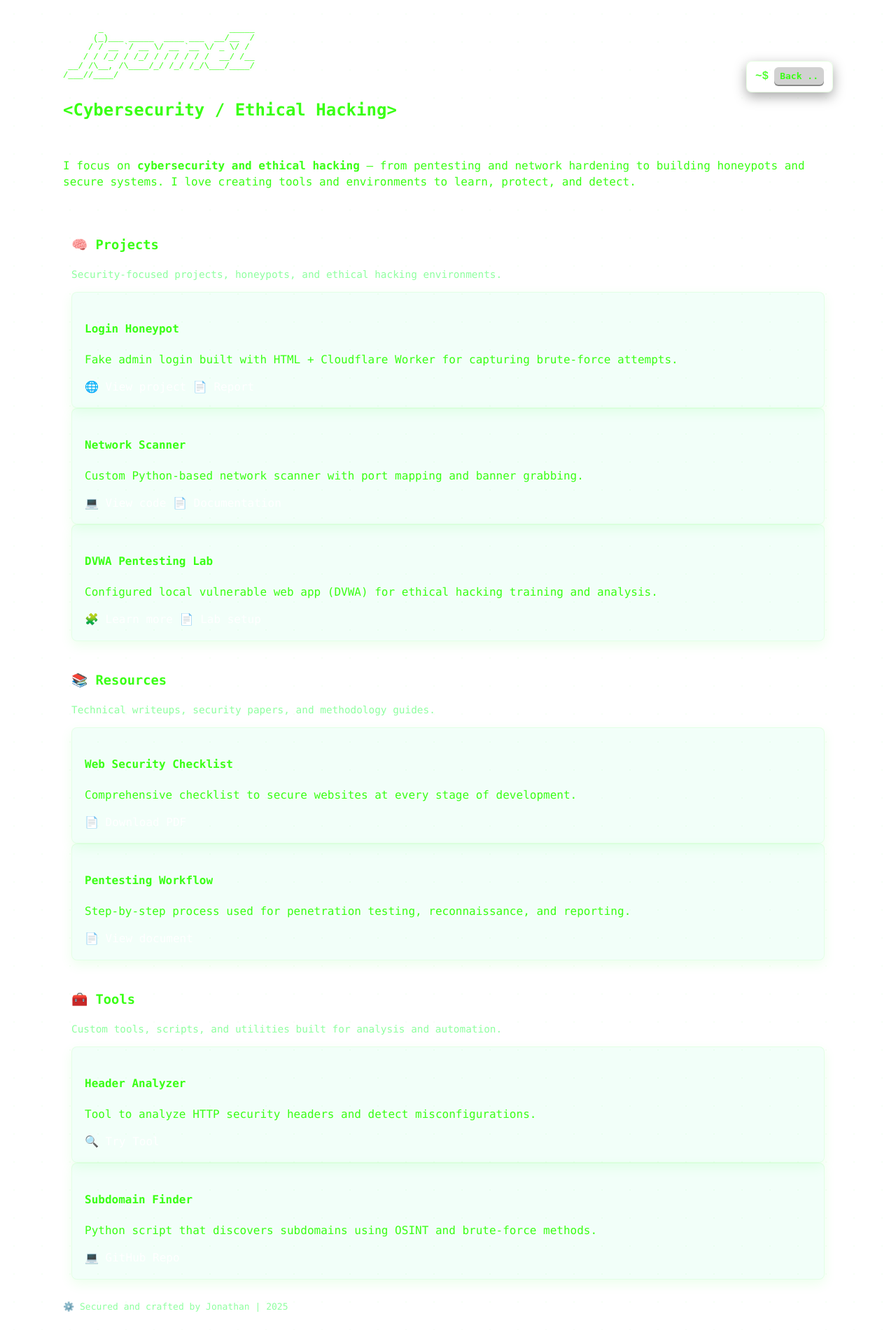
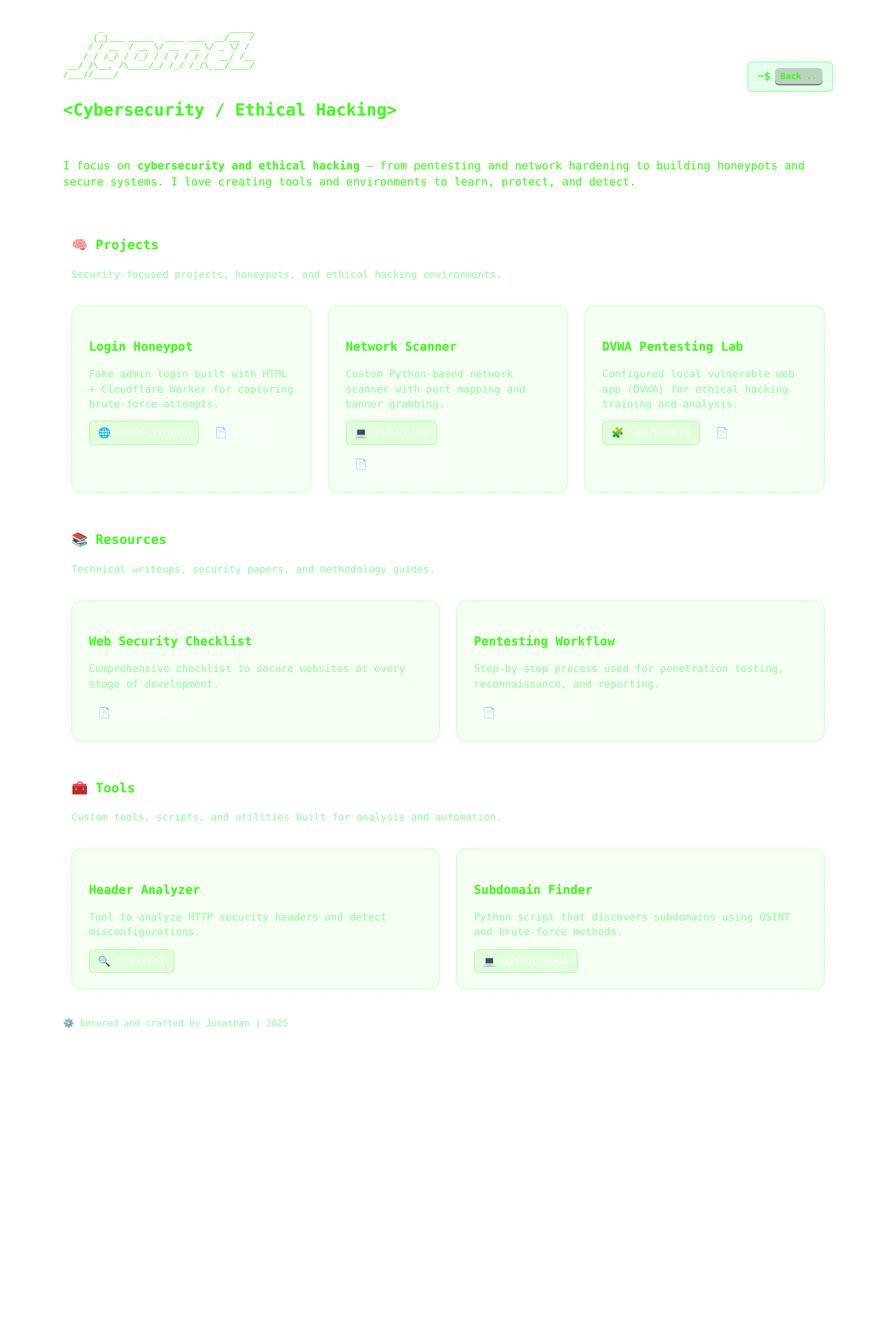
Before and after one commit to jonathang88/jonathangomez.qzz.io, a PHP site: page /cybersecurity in a window 1280 px wide. Shown: the whole page at 70% size. After the commit the page ends 1469 px from the top, so only its background shows below. Run offline with PHP 8.4, Linux system fonts and the light colour scheme.

Commit message:
Update theme-cyber.css

```diff
--- a/css/theme-cyber.css
+++ b/css/theme-cyber.css
@@ -4,13 +4,122 @@
   --bg: #000;
   --card: rgba(0, 255, 140, 0.05);
   --muted: #8eff9f;
-    --maxw: 1100px;
+  --maxw: 1100px;
   font-family: ui-monospace, SFMono-Regular, Menlo, Monaco, "Roboto Mono", monospace;
 }
 
-/* Fondo tipo matrix */
+/* Fondo tipo terminal con patrón */
 body {
   background: linear-gradient(180deg, #000 0%, #020202 100%);
   background-image: radial-gradient(rgba(57, 255, 20, 0.04) 1px, transparent 1px);
   background-size: 40px 40px;
+  color: var(--accent);
 }
+
+/* Grid general */
+.portfolio-grid {
+  display: grid;
+  grid-template-columns: repeat(auto-fit, minmax(280px, 1fr));
+  gap: 24px;
+  margin-top: 24px;
+  padding: 10px 0;
+}
+
+/* Cards */
+.card {
+  background: rgba(57, 255, 20, 0.05);
+  border: 1px solid rgba(57, 255, 20, 0.2);
+  border-radius: 14px;
+  padding: 22px 24px;
+  transition: all 0.3s ease;
+  color: var(--muted);
+  box-shadow: 0 0 8px rgba(57, 255, 20, 0.08);
+  backdrop-filter: blur(6px);
+}
+
+.card:hover {
+  transform: translateY(-6px);
+  border-color: var(--accent);
+  box-shadow: 0 0 15px rgba(57, 255, 20, 0.3);
+  background: rgba(57, 255, 20, 0.08);
+}
+
+.card h4 {
+  color: var(--accent);
+  font-weight: 600;
+  margin-bottom: 10px;
+  font-size: 1.1em;
+}
+
+.card p {
+  color: var(--muted);
+  font-size: 0.92em;
+  line-height: 1.45;
+  margin-bottom: 14px;
+}
+
+/* Botones */
+.btn {
+  background: rgba(57, 255, 20, 0.1);
+  border: 1px solid rgba(57, 255, 20, 0.3);
+  color: var(--accent);
+  padding: 6px 12px;
+  border-radius: 6px;
+  text-decoration: none;
+  font-size: 0.9em;
+  transition: all 0.3s ease;
+}
+
+.btn:hover {
+  background: rgba(57, 255, 20, 0.2);
+  box-shadow: 0 0 10px rgba(57, 255, 20, 0.3);
+}
+
+.btn.secondary {
+  background: rgba(255, 255, 255, 0.05);
+  border: 1px solid rgba(255, 255, 255, 0.15);
+  color: var(--muted);
+}
+
+.btn.secondary:hover {
+  background: rgba(255, 255, 255, 0.1);
+  color: var(--accent);
+}
+
+/* Acciones dentro de card */
+.card-actions {
+  display: flex;
+  gap: 10px;
+  flex-wrap: wrap;
+  margin-top: 12px;
+}
+
+/* Botón volver */
+.back-btn {
+  display: inline-flex;
+  align-items: center;
+  gap: 6px;
+  background: rgba(0, 255, 80, 0.1);
+  border: 1px solid rgba(0, 255, 80, 0.4);
+  color: var(--accent);
+  padding: 8px 14px;
+  border-radius: 6px;
+  font-family: "Fira Code", monospace;
+  font-size: 0.95em;
+  text-decoration: none;
+  transition: all 0.3s ease;
+  box-shadow: 0 0 8px rgba(0, 255, 80, 0.15);
+}
+
+.back-btn:hover {
+  background: rgba(0, 255, 80, 0.2);
+  border-color: var(--accent);
+  transform: translateY(-2px);
+  box-shadow: 0 0 12px rgba(0, 255, 80, 0.3);
+  text-decoration: none;
+}
+
+.back-btn .prompt {
+  color: #39ff14;
+  font-weight: 600;
+}
```
